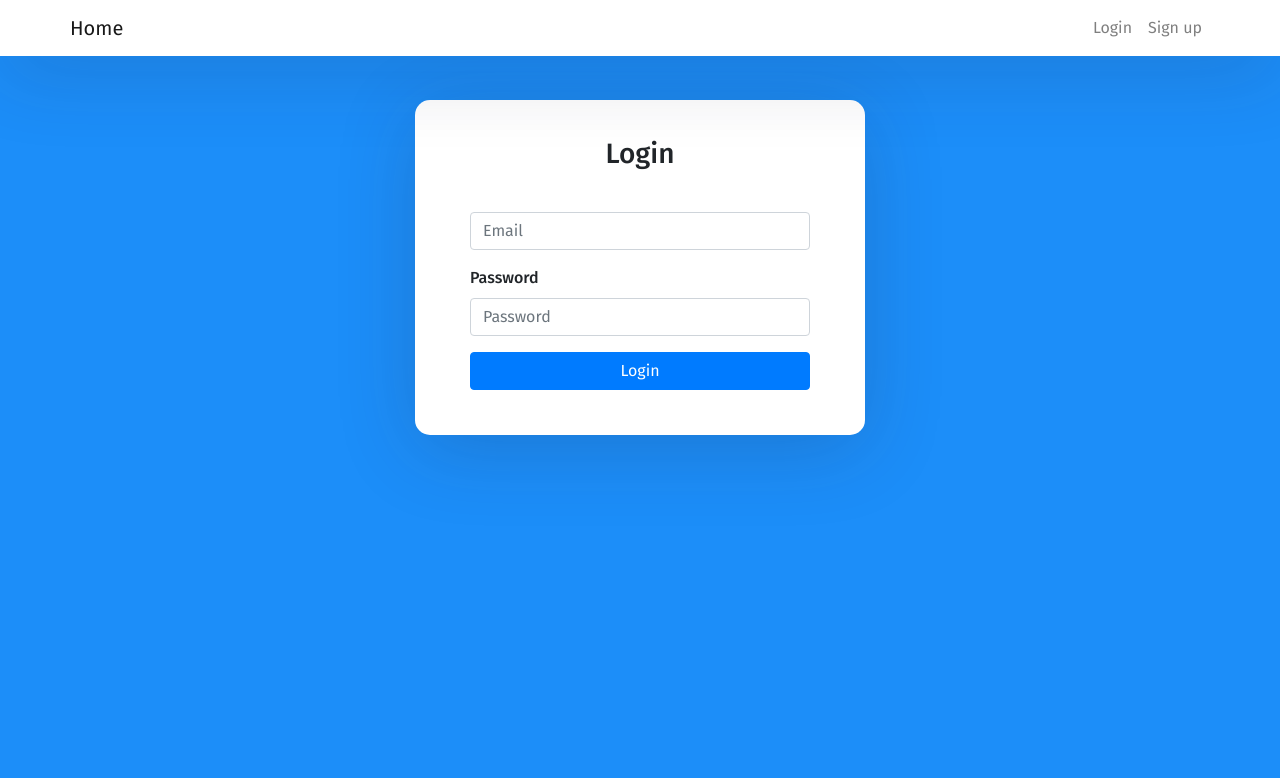
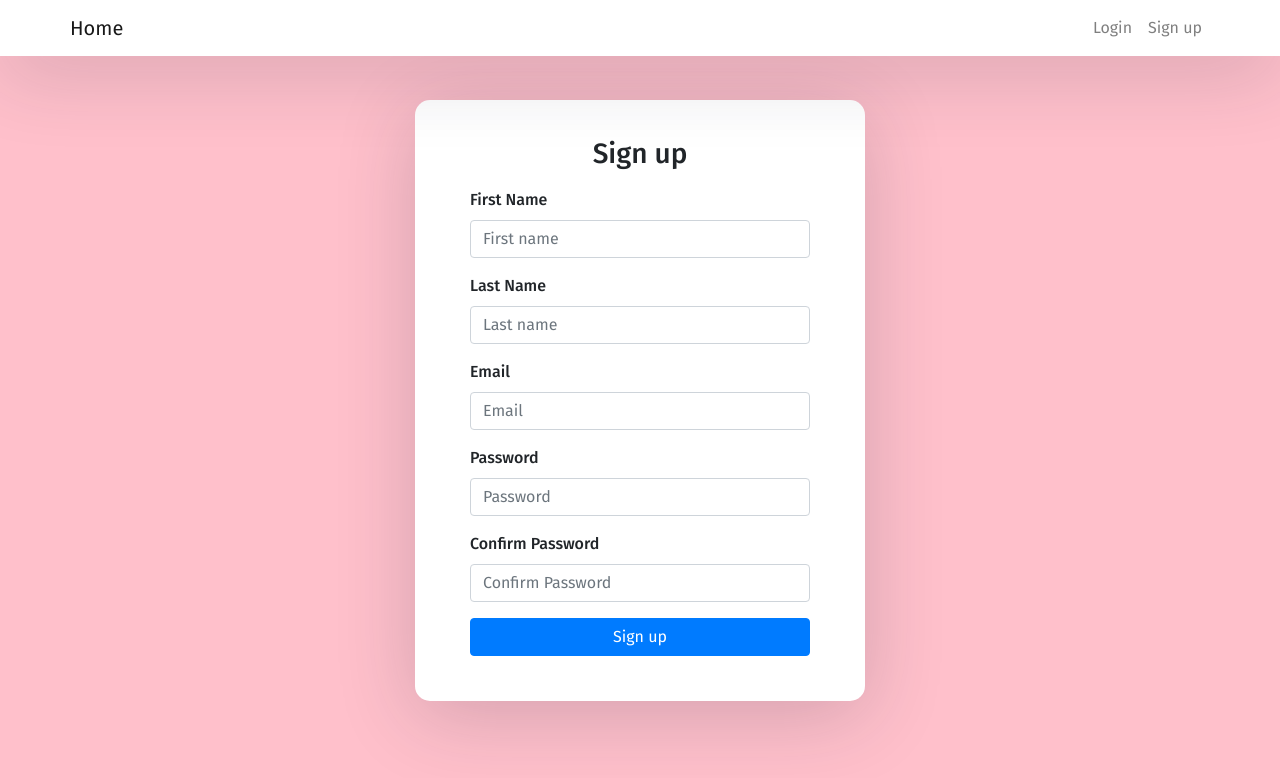
Before and after one commit to ninhcongluc/QuizExamCourse, a Vue app: page /register in a window 1280 px wide. Shown: the top 778 px of the page. Built offline with nearby package versions, Linux system fonts and the light colour scheme.

Commit message:
updated page

```diff
--- a/src/App.vue
+++ b/src/App.vue
@@ -4,7 +4,7 @@
 
     <div class="auth-wrapper">
       <div class="auth-inner">
-        <Login />
+         <router-view />
       </div>
     </div>
   </div>
@@ -12,15 +12,15 @@
 
 <script>
 import Nav from './components/Nav.vue'
-// import Home from './components/Home.vue'
-import Login from './components/Login.vue'
+
+
 
 export default {
   name: "App",
   components : {
-    Nav,
-    // Home,
-    Login
+    Nav
+
+
   }
 };
 </script>
@@ -31,7 +31,7 @@ export default {
   box-sizing: border-box;
 }
 body {
-  background: #1C8EF9 !important;
+  background: pink !important;
   min-height: 100vh;
   display: flex;
   font-weight: 400;
--- /dev/null
+++ b/src/axios.js
@@ -0,0 +1,3 @@
+import axios from 'axios'
+
+axios.defaults.baseURL = 'http://localhost:8000/'
--- a/src/components/Login.vue
+++ b/src/components/Login.vue
@@ -1,14 +1,14 @@
 <template>
-<form action="">
+<form @submit.prevent = "handleSubmit" action="">
     <h3>Login</h3>
     <div class="form-group">
         <label for="Email"></label>
-        <input type="email" class="form-control" placeholder="Email">
+        <input type="text"  class="form-control" v-model="email" placeholder="Email">
     </div>
 
     <div class="form-group">
         <label for="">Password</label>
-        <input type="password" class="form-control" placeholder="Password">
+        <input type="password" class="form-control" v-model="password" placeholder="Password">
     </div>
     <button class="btn btn-primary btn-block">Login</button>
 </form>
@@ -17,8 +17,25 @@
 
 
 <script>
+import axios from 'axios'
 export default {
-    name : 'Login'
+    name : 'Login',
+    data() {
+        return {
+            email : '',
+            password : ''
+        }
+    },
+    methods: {
+        async handleSubmit() {
+            const response = await axios.post('login', {
+                email : this.email,
+                password:this.password
+            })
+            console.log(response)
+
+        }
+    }
 
 }
 </script>
--- a/src/components/Nav.vue
+++ b/src/components/Nav.vue
@@ -1,14 +1,14 @@
 <template>
     <nav class="navbar navbar-expand navbar-light fixed-top">
       <div class="container">
-        <a href="#" class="navbar-brand">Home</a>
+        <a href="/" class="navbar-brand">Home</a>
         <div class="collapse navbar-collapse">
           <ul class="navbar-nav ml-auto">
             <li class="nav-item">
-              <a href="#" class="nav-link">Login</a>
+              <a href="/login" class="nav-link">Login</a>
             </li>
             <li class="nav-item">
-              <a href="#" class="nav-link">Sign up</a>
+              <a href="/register" class="nav-link">Sign up</a>
             </li>
           </ul>
         </div>
--- /dev/null
+++ b/src/components/Register.vue
@@ -0,0 +1,87 @@
+<template>
+  <form @submit.prevent="handleSubmit" action="">
+    <h3>Sign up</h3>
+    <div class="form-group">
+      <label for="">First Name</label>
+      <input
+        type="text"
+        v-model="first_name"
+        class="form-control"
+        placeholder="First name"
+      />
+    </div>
+    <div class="form-group">
+      <label for="">Last Name</label>
+      <input
+        type="text"
+        v-model="last_name"
+        class="form-control"
+        placeholder="Last name"
+      />
+    </div>
+
+    <div class="form-group">
+      <label for="">Email</label>
+      <input
+        type="text"
+        v-model="email"
+        class="form-control"
+        placeholder="Email"
+      />
+    </div>
+
+    <div class="form-group">
+      <label for="">Password</label>
+      <input
+        type="password"
+        class="form-control"
+        v-model="passsword"
+        placeholder="Password"
+      />
+    </div>
+
+    <div class="form-group">
+      <label for="">Confirm Password</label>
+      <input
+        type="password"
+        class="form-control"
+        v-model="password_confirm"
+        placeholder="Confirm Password"
+      />
+    </div>
+    <button class="btn btn-primary btn-block">Sign up</button>
+  </form>
+</template>
+
+
+<script>
+import axios from "axios";
+export default {
+  name: "Register",
+  data() {
+    return {
+      first_name: "",
+      last_name: "",
+      email: "",
+      password: "",
+      password_confirm: "",
+    };
+  },
+  methods: {
+    async handleSubmit() {
+
+     const response = await  axios.post('register',  {
+        first_name: this.first_name,
+        last_name: this.last_name,
+        email: this.email,
+        password: this.password,
+        password_confirm: this.password_confirm,
+      })
+      console.log(response)
+
+
+      this.$router.push('/login')
+    },
+  },
+};
+</script>
--- a/src/main.js
+++ b/src/main.js
@@ -1,4 +1,7 @@
 import { createApp } from 'vue'
 import App from './App.vue'
+import router from './router'
+import './axios'
 
-createApp(App).mount('#app')
+
+createApp(App).use(router).mount('#app')
--- /dev/null
+++ b/src/router.js
@@ -0,0 +1,29 @@
+import { createWebHistory, createRouter } from "vue-router";
+import Home from "./components/Home.vue";
+import Login from "./components/Login.vue";
+import Register from "./components/Register.vue";
+
+const routes = [
+  {
+    path: "/",
+    name: "Home",
+    component: Home,
+  },
+  {
+    path: "/login",
+    name: "Login",
+    component: Login,
+  },
+  {
+      path: "/register",
+      name: "Register",
+      component: Register
+  }
+];
+
+const router = createRouter({
+  history: createWebHistory(),
+  routes,
+});
+
+export default router;
```
Also changed, not shown: old/db.js (added, +81 -0 lines), old/package.json (added, +15 -0 lines), old/router.js (added, +10 -0 lines), old/server.js (added, +20 -0 lines), package.json (+6 -1 lines), 2 other files (tests, documents, lock files or other folders).
